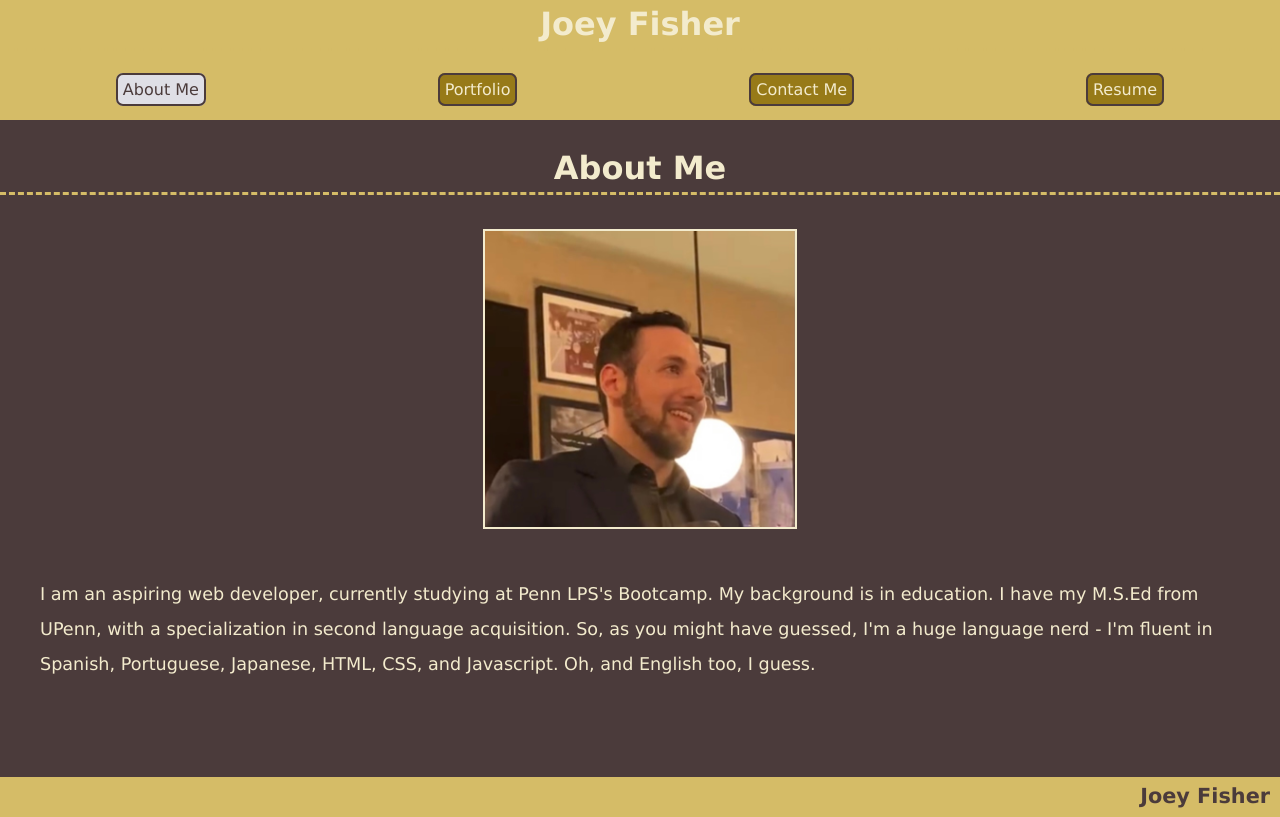
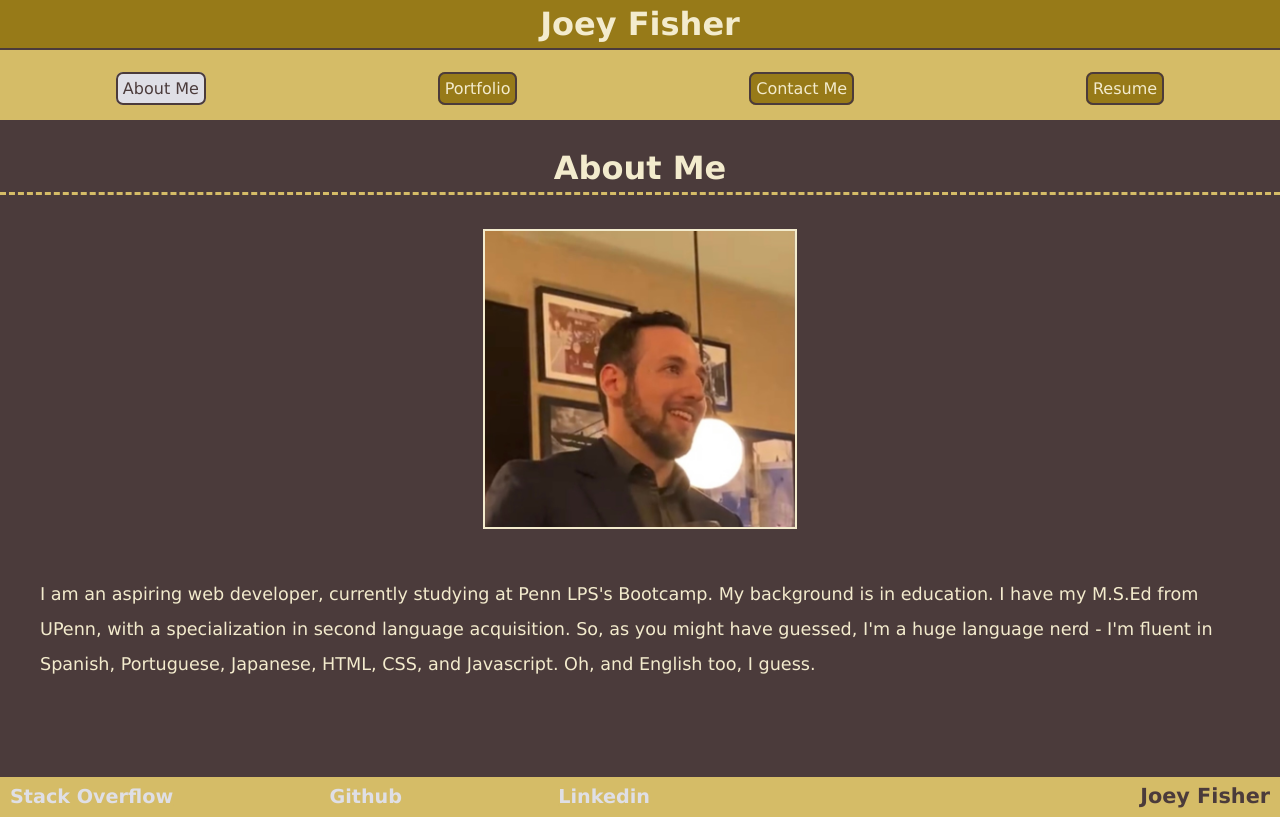
Before and after one commit to jfisher37/react-portfolio, a React (Create React App) app: page / in a window 1280 px wide. Built offline with nearby package versions, Linux system fonts and the light colour scheme.

Commit message:
added links to footer. Reformatted header.

```diff
--- a/public/assets/style.css
+++ b/public/assets/style.css
@@ -67,6 +67,14 @@ h1{
     font-size: 2em;
     text-align: center;
     border-bottom: dashed var(--main-color);
+}
+
+#title {
+    background-color: var(--body-text);
+    display: block;
+    border: unset;
+    text-align: center;
+    border-bottom: solid var(--new-background) 2px;
 }
 
 body {
@@ -328,13 +336,14 @@ border-right: 2px solid var(--body-text);
     text-decoration: underline var(--main-color) 2px;
     color: var(--contrast-color);
     text-align: center;
-    line-height: 3em;
 }
 
 .contact-lis{
     display: flex;
-    flex-direction: column;
-    align-items: center;
+    justify-content: space-between;
+    left: 10px;
+    width: 50%;
+    position: absolute;
 }
 
 /* Keeps the contact me section from smashing against the bottom */
--- a/src/components/Display.js
+++ b/src/components/Display.js
@@ -38,8 +38,27 @@ export default function Display() {
       <div className="new-content">
         {renderContent()}
         </div>
-        <br></br>
-        <footer><h3 id="foot-text">Joey Fisher</h3></footer>
+        <br></br><br></br>
+        <footer>
+        <ul className="contact-lis">
+          <li>
+          <a className="contact-links" href="https://stackoverflow.com/users/17382534/joey-fisher" target="blank_" tabIndex="0">
+                    Stack Overflow
+                </a>
+          </li>
+          <li>
+          <a className="contact-links" href="https://github.com/jfisher37" target="blank_" tabIndex="0">
+                    Github
+                </a>
+          </li>
+          <li>
+          <a className="contact-links" href="https://www.linkedin.com/in/joseph-fisher-6217a063/" target="blank_" tabIndex="0">
+                    Linkedin
+                </a>
+          </li>
+      </ul>
+
+          <h3 id="foot-text">Joey Fisher</h3></footer>
     </div>
   );
 }
--- a/src/components/Nav.js
+++ b/src/components/Nav.js
@@ -3,7 +3,7 @@ import React from "react";
 export default function Nav({ currentPage, setCurrentPage }) {
   return (
     <header>
-        <h1>Joey Fisher</h1>
+        <h1 id="title">Joey Fisher</h1>
     <ul id="nav">
       <li>
         <a
```
